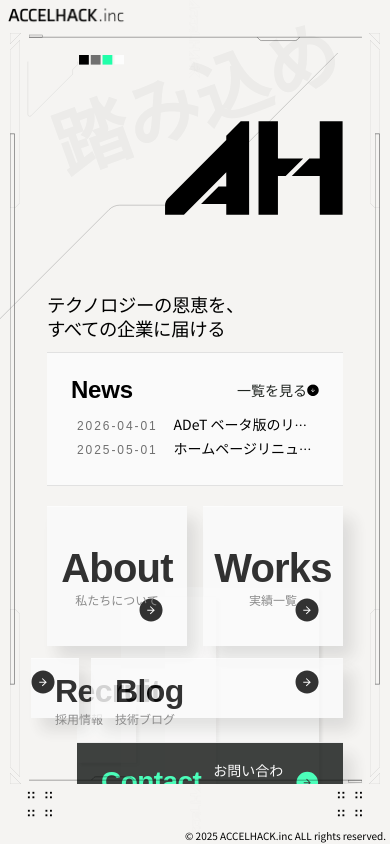
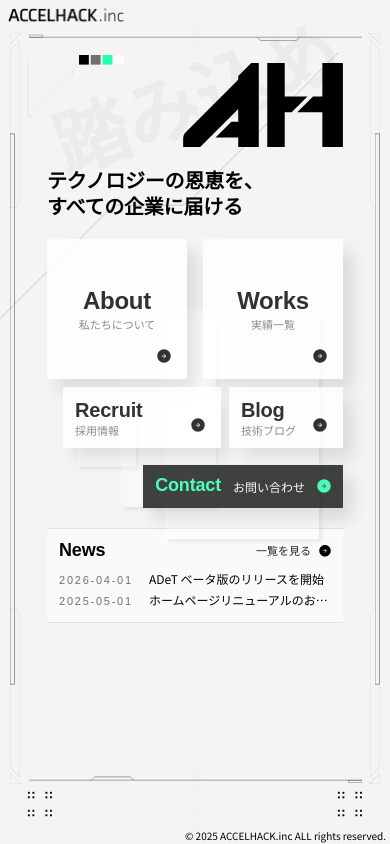
Before and after one commit to Accel-Hack/.github, a Next.js app in the folder website/: page / in a window 390 px wide. Built offline with nearby package versions, Linux system fonts and the light colour scheme; a web font is replaced by a local one.

Commit message:
sp-design

```diff
--- a/website/src/app/(company)/(top)/page.module.css
+++ b/website/src/app/(company)/(top)/page.module.css
@@ -39,8 +39,12 @@
   margin-top: 20px;
 }
 
-.news_summary_container {
+.news_summary_container_pc {
   margin-top: 32px;
+}
+
+.news_summary_container_sp {
+  display: none;
 }
 
 .right_container {
@@ -55,8 +59,8 @@
 
 .background_box {
   position: absolute;
-  background-color: var(--white);
-  opacity: 0.5;
+  background-color: var(--color-neutral-100);
+  opacity: var(--opacity-40);
   box-shadow: 0.25rem 0.25rem 0.25rem 0 rgba(0, 0, 0, 0.16);
   animation: backgroundFloat 7s ease-in-out infinite alternate;
 }
@@ -210,12 +214,17 @@
   }
 
   .logo_img {
-    width: 60%;
+    width: 160px;
+    height: 84px;
     float: right;
   }
 
   .catch_copy {
-    font-size: calc(1.2rem + var(--font-size-adjustment));
+    font-family: 'axia', 'Noto Sans JP', sans-serif;
+    font-size: 20px;
+    font-weight: 700;
+    line-height: 1.3;
+    letter-spacing: -0.01em;
     margin-top: 20px;
     margin-bottom: 0;
   }
@@ -225,8 +234,12 @@
     margin-top: 20px;
   }
 
-  .news_summary_container {
-    margin-top: 1rem;
+  .news_summary_container_pc {
+    display: none;
+  }
+
+  .news_summary_container_sp {
+    display: flex;
   }
 
   .left_container {
@@ -245,7 +258,7 @@
     position: absolute;
     width: 100%;
     left: -10%;
-    zindex: -1;
+    z-index: -1;
   }
 
   .background_text {
--- a/website/src/app/(company)/(top)/page.tsx
+++ b/website/src/app/(company)/(top)/page.tsx
@@ -25,7 +25,7 @@ export default function Home() {
             <br />
             すべての企業に届ける
           </p>
-          <div className={styles.news_summary_container}>
+          <div className={styles.news_summary_container_pc}>
             <NewsSummary newses={NEWSES} />
           </div>
         </div>
@@ -91,6 +91,10 @@ export default function Home() {
             {/*/>*/}
           </LinkBoxContainer>
         </div>
+
+        <div className={styles.news_summary_container_sp}>
+          <NewsSummary newses={NEWSES} />
+        </div>
       </div>
 
       <div className={styles.decorations}>
--- a/website/src/component/molecule/LinkBox.module.css
+++ b/website/src/component/molecule/LinkBox.module.css
@@ -2,7 +2,6 @@
   box-shadow:
     10px 12px 16px rgba(0, 0, 0, 0.13),
     0 1px 0 rgba(255, 255, 255, 0.9) inset;
-  font-size: calc(2rem + var(--font-size-adjustment));
   font-weight: 500;
   background-color: var(--white);
   opacity: 0.8;
@@ -32,6 +31,7 @@
 
 /* 大サイズ（lg）のスタイル */
 .link_box_lg {
+  background-color: var(--color-neutral-100);
   width: 304px;
   aspect-ratio: 1/1;
   justify-content: center;
@@ -66,6 +66,7 @@
 
 /* 中サイズ（md）のスタイル */
 .link_box_md {
+  background-color: var(--color-neutral-100);
   height: 100%;
   box-sizing: border-box;
   padding: var(--spacing-md) var(--spacing-lg);
@@ -178,16 +179,93 @@
 }
 
 @media screen and (max-width: 768px) {
-  .link_box {
-    font-size: calc(24px + var(--font-size-adjustment));
+  /* 大サイズ（lg）のスタイル */
+  .link_box_lg {
+    width: 134px;
+    padding: var(--spacing-sm);
   }
 
-  .link_box_md {
-    height: 60px;
-    font-size: calc(20px + var(--font-size-adjustment));
+  .link_box_lg_textContainer {
+    gap: 4px;
+    align-items: center;
   }
 
+  .link_box_lg_text {
+    font-family: 'axia', sans-serif;
+    font-size: 24px;
+    font-weight: 700;
+    line-height: 1.1;
+    letter-spacing: -0.01em;
+  }
+
+  .link_box_lg_subtext {
+    font-family: 'axia', 'Noto Sans JP', sans-serif;
+    font-size: 11px;
+    font-weight: 500;
+    line-height: 1;
+    letter-spacing: 0em;
+  }
+
+  /* 中サイズ（md）のスタイル */
+  .link_box_md {
+    padding: var(--spacing-sm);
+  }
+
+  .link_box_md_textContainer {
+    align-items: flex-start;
+    justify-content: flex-start;
+  }
+
+  .link_box_md_text {
+    font-family: 'axia', sans-serif;
+    font-size: 20px;
+    font-weight: 700;
+    line-height: 1.1;
+    letter-spacing: -0.01em;
+  }
+
+  .link_box_md_subtext {
+    font-size: 11px;
+  }
+
+  /* 小サイズ（sm）のスタイル */
   .link_box_sm {
-    font-size: calc(12px + var(--font-size-adjustment));
+    padding: var(--spacing-xs) var(--spacing-sm);
+    min-height: 44px;
+  }
+
+  .link_box_sm_text {
+    font-family: 'axia', sans-serif;
+    font-size: 18px;
+    font-weight: 700;
+    line-height: 1.1;
+    letter-spacing: -0.01em;
+  }
+
+  .link_box_sm_subtext {
+    font-family: 'axia', 'Noto Sans JP', sans-serif;
+    font-size: 12px;
+    font-weight: 400;
+    line-height: 1.75;
+    letter-spacing: 0em;
+  }
+
+  /* カーソルアイコン */
+  .cursor {
+    bottom: 16px;
+    right: 16px;
+    width: 14px;
+  }
+
+  .mint_cursor {
+    width: 14px;
+  }
+
+  .link_box_blog {
+    width: 114px;
+  }
+
+  .link_box_contact {
+    width: auto;
   }
 }
--- a/website/src/component/molecule/LinkBoxContainer.module.css
+++ b/website/src/component/molecule/LinkBoxContainer.module.css
@@ -23,10 +23,14 @@
 
 @media screen and (max-width: 768px) {
   .container_md {
+    margin-top: 8px;
+    gap: 8px;
+    padding-left: 16px;
     height: auto;
   }
 
   .container_sm {
+    margin-top: 16px;
     height: auto;
   }
 }
--- a/website/src/component/organism/NewsSummary.module.css
+++ b/website/src/component/organism/NewsSummary.module.css
@@ -72,14 +72,40 @@
 }
 
 @media screen and (max-width: 768px) {
-  .news_one_line {
-    font-size: calc(0.7rem + var(--font-size-adjustment));
-    padding: 0 0.5rem;
+  .news_summary_container {
+    padding: var(--spacing-sm);
+  }
+  .news_summary_title {
+    font-family: 'axia', sans-serif;
+    font-size: 18px;
+    font-weight: 700;
+    line-height: 1.1;
+    letter-spacing: -0.01em;
+  }
+
+  .news_one_line_date {
+    font-family: 'axia', sans-serif;
+    font-size: 11px;
+    font-weight: 400;
+    line-height: 1;
+    letter-spacing: +0.16em;
+    color: var(--color-text-subtle);
+    margin-right: 16px;
+  }
+
+  .news_one_line_title {
+    font-family: 'axia', 'Noto Sans JP', sans-serif;
+    font-size: 12px;
+    font-weight: 400;
+    line-height: 1.75;
+    letter-spacing: 0em;
+  }
+
+  .news_view_all_text {
+    font-size: 11px;
   }
 
   .cursor {
-    width: 1rem;
-    margin-left: auto;
-    transform: rotate(90deg);
+    width: 12px;
   }
 }
```
